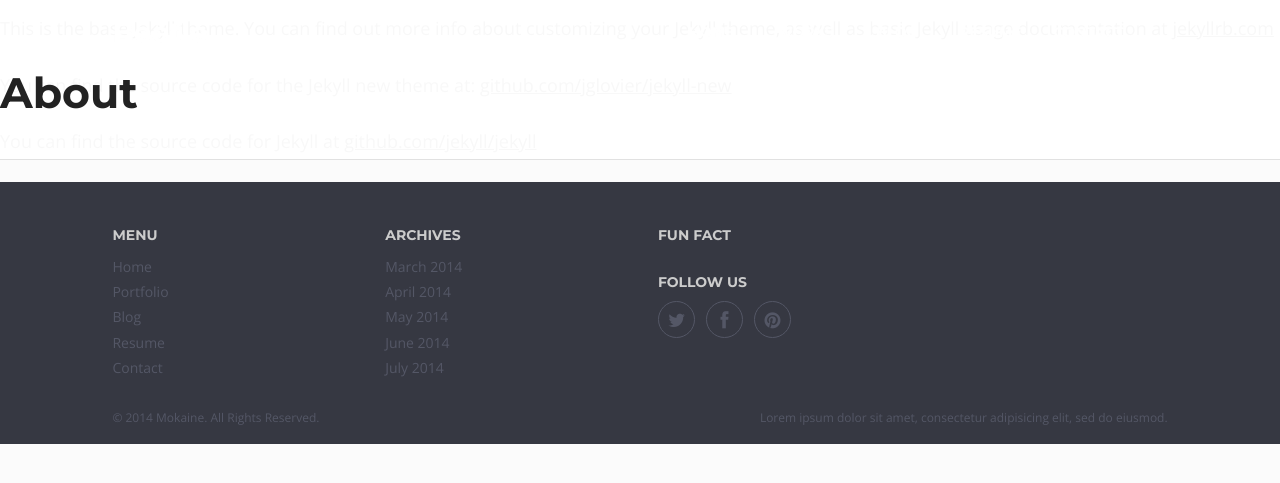
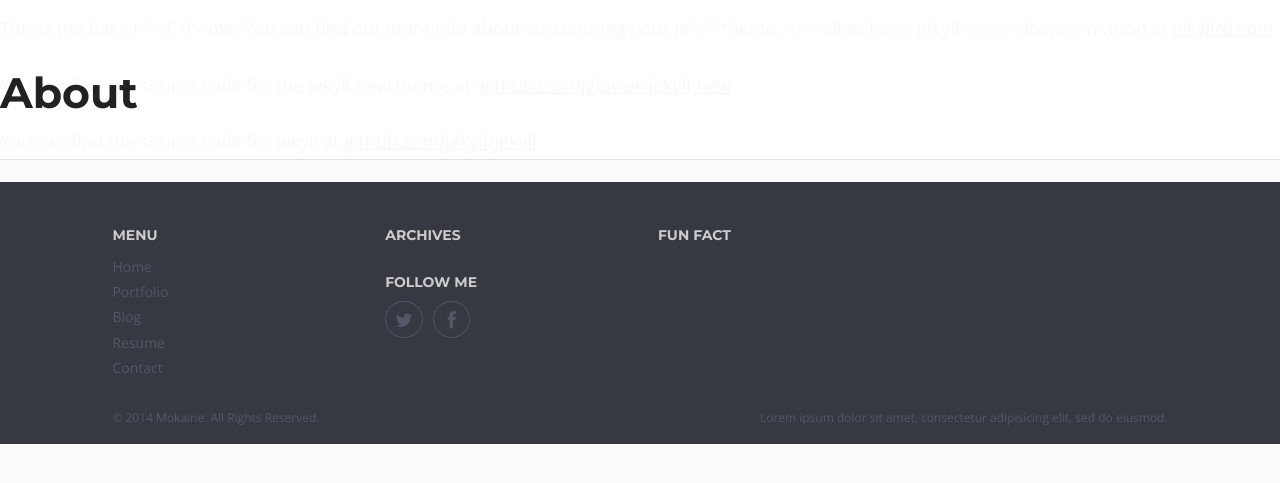
Before and after one commit to Gamble715/Gamble715.github.io, a Jekyll site: the page built from about.md, in a window 1280 px wide. Shown: the top 483 px of the page. Built offline with Jekyll 4.4.1, drawn with Linux system fonts in a browser that asks for light colours.

Commit message:
Tweak footer social and design

```diff
--- a/_includes/footer.html
+++ b/_includes/footer.html
@@ -14,14 +14,14 @@
         </div>
         <div class="widget column three">
           <h4>Archives</h4>
-          <ul class="plain">
+<!--           <ul class="plain">
             <li><a href="#">March 2014</a></li>
             <li><a href="#">April 2014</a></li>
             <li><a href="#">May 2014</a></li>
             <li><a href="#">June 2014</a></li>
             <li><a href="#">July 2014</a></li>
           </ul>
-        </div>
+ -->        </div>
         <div class="widget column three">
           <h4>Fun Fact</h4>
           <div class="side-mockup center-mockup animation">
@@ -34,11 +34,10 @@
           </div>
         </div>
         <div class="widget meta-social column three">
-          <h4>Follow Us</h4>
+          <h4>Follow Me</h4>
           <ul class="inline">
-            <li><a href="#" class="twitter-share border-box"><i class="fa fa-twitter fa-lg"></i></a></li>
-            <li><a href="#" class="facebook-share border-box"><i class="fa fa-facebook fa-lg"></i></a></li>
-            <li><a href="#" class="pinterest-share border-box"><i class="fa fa-pinterest fa-lg"></i></a></li>
+            <li><a href="https://twitter.com/MisplacedYankee" class="twitter-share border-box"><i class="fa fa-twitter fa-lg"></i></a></li>
+            <li><a href="https://www.facebook.com/danny.g.mcadam" class="facebook-share border-box"><i class="fa fa-facebook fa-lg"></i></a></li>
           </ul>
         </div>
       </section><!-- top-footer -->
```
Also changed, not shown: index.html (+1 -10 lines).
